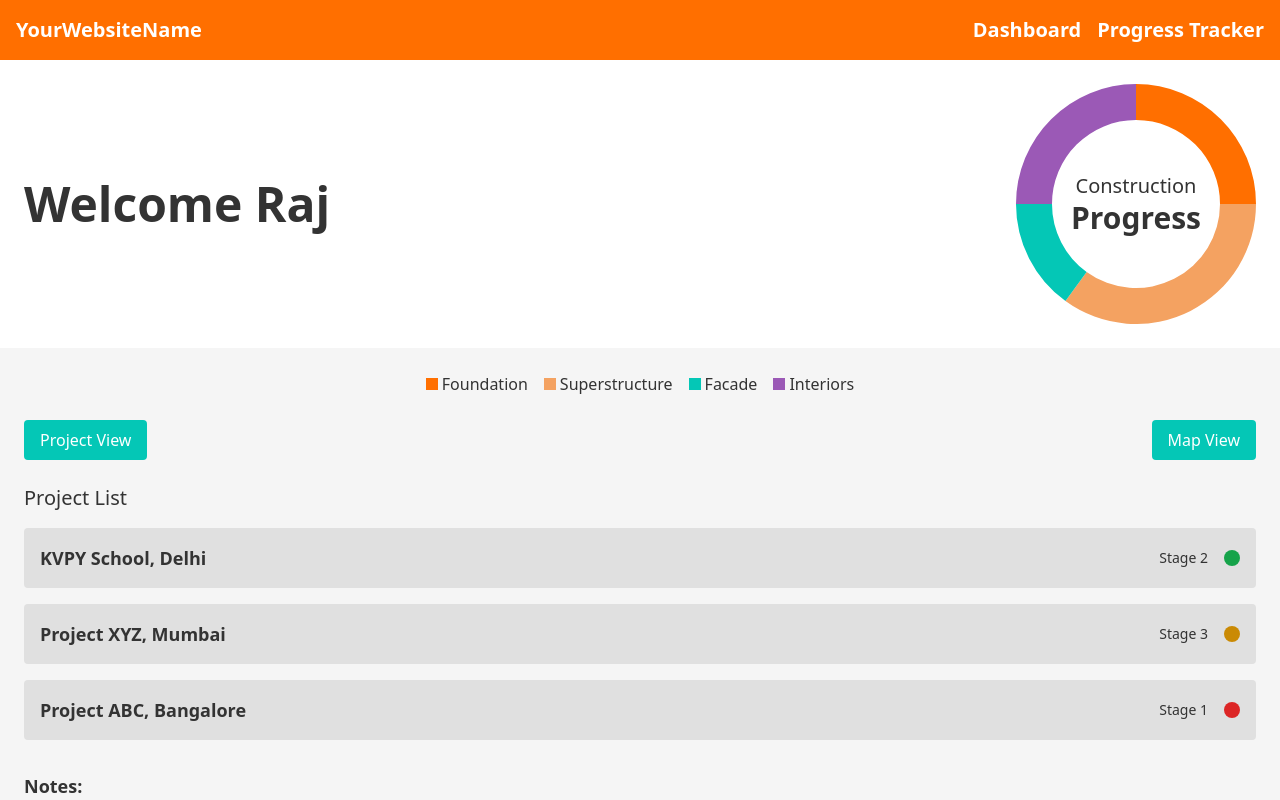
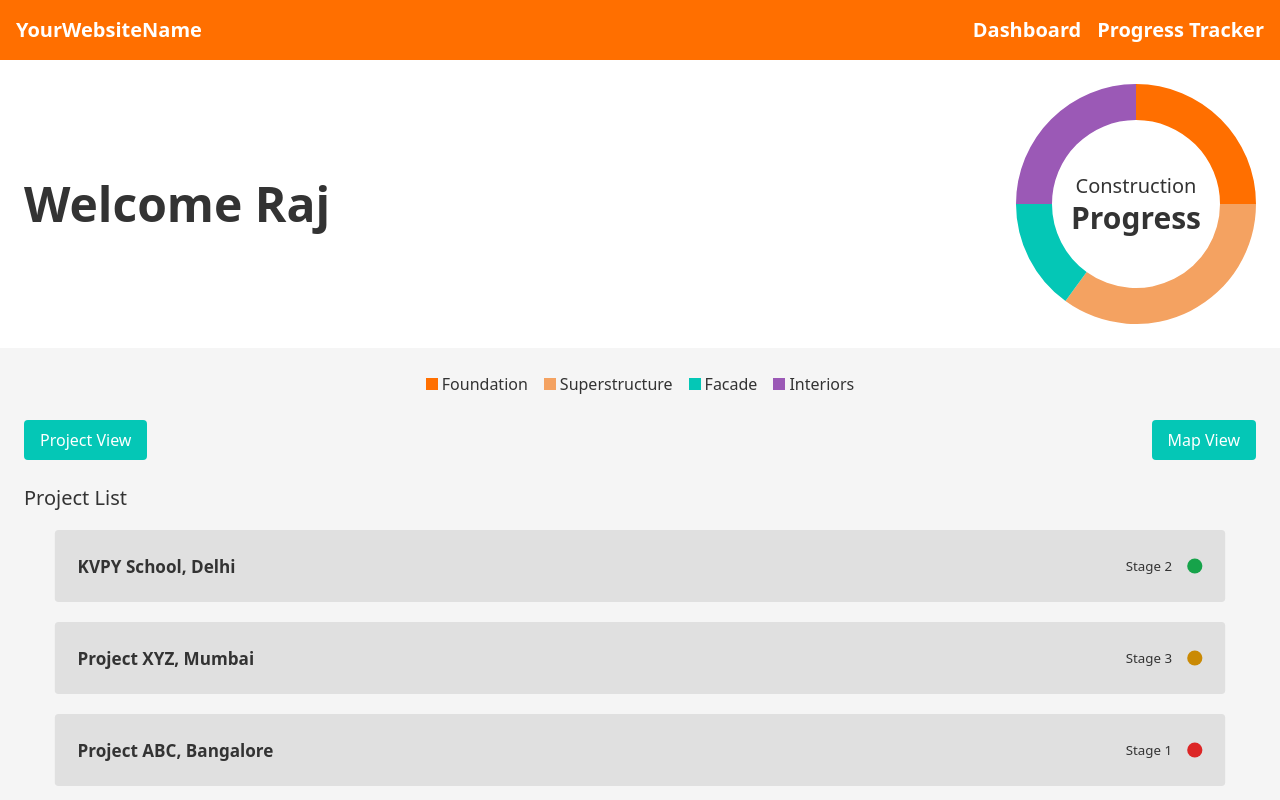
Before and after one commit to kundan223/SIH-Prototype, a React (Create React App) app: page / in a window 1280 px wide. Shown: the top 800 px of the page. Built offline with nearby package versions, Linux system fonts and the light colour scheme.

Commit message:
Improving Design of the prototype

```diff
--- a/src/components/Dashboard.jsx
+++ b/src/components/Dashboard.jsx
@@ -1,4 +1,3 @@
-
 import React, { useState, useEffect } from "react";
 import { Doughnut } from "react-chartjs-2";
 import { Chart, ArcElement, Tooltip, Legend } from "chart.js";
@@ -97,18 +96,22 @@ const Dashboard = () => {
       </div>
 
       <div className="flex justify-between items-center mb-6 px-6">
+        <div className="relative overflow-hidden">
           <button
             className="bg-[#04C7B6] text-white px-4 py-2 rounded transition-transform transform hover:scale-105"
             onClick={handleBackToProjectList}
           >
             Project View
           </button>
+        </div>
+        <div className="relative overflow-hidden ml-4">
           <button
             className="bg-[#04C7B6] text-white px-4 py-2 rounded transition-transform transform hover:scale-105"
             onClick={() => setShowMap(true)}
           >
             Map View
           </button>
+        </div>
       </div>
 
       <div className="flex-grow px-6 pb-10">
@@ -128,7 +131,7 @@ const Dashboard = () => {
                   projects.map((project, index) => (
                     <div
                       key={index}
-                      className="flex justify-between items-center mb-4 p-4 bg-[#E0E0E0] rounded transition-transform transform hover:scale-105 cursor-pointer"
+                      className="flex justify-between items-center mb-4 p-6 scale-95 bg-[#E0E0E0] rounded transition-transform transform hover:scale-100 hover:shadow-lg cursor-pointer"
                       onClick={() => handleProjectClick(project)}
                     >
                       <div className="text-lg font-semibold">
```
Lines whose indentation alone changed are shown as unchanged.
